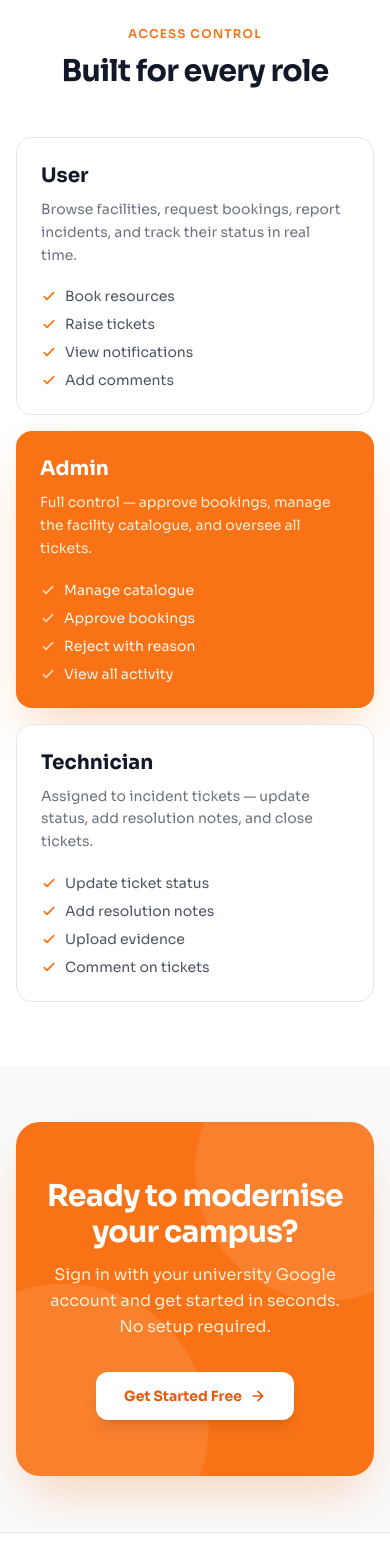
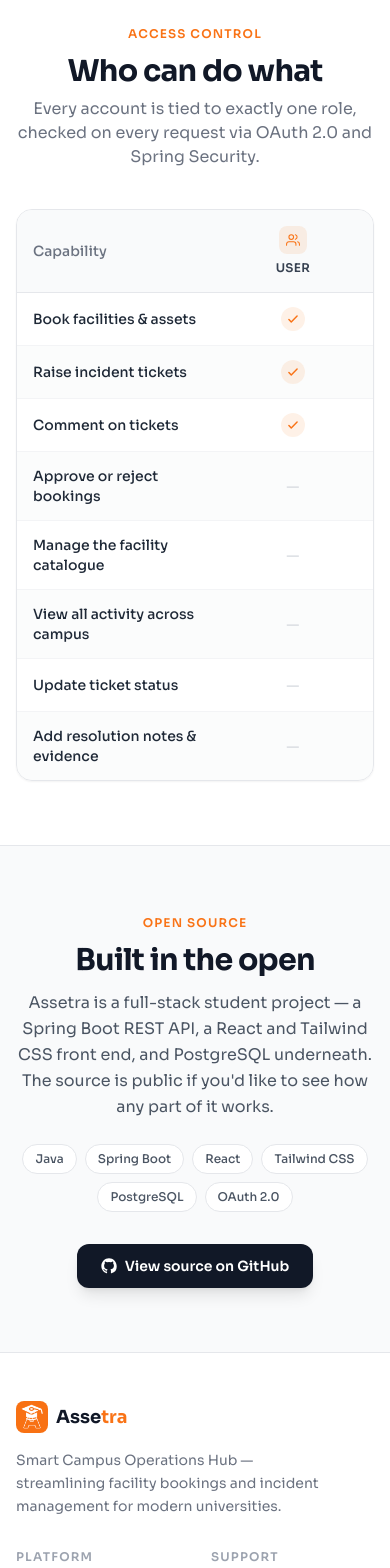
Before and after one commit to ShazminaOudeen/it3030-paf-2026-smart-campus-group07, a React (Vite) app in the folder assetra-frontend/: page / in a window 390 px wide. Shown: the part 4940-6508 px from the top of the page. Built offline with nearby package versions, Linux system fonts and the light colour scheme; no server answers.

Commit message:
fixed ui of homepage

```diff
--- a/assetra-frontend/src/pages/HomePage.jsx
+++ b/assetra-frontend/src/pages/HomePage.jsx
@@ -97,7 +97,17 @@ function IconClock({ className }) {
   );
 }
 
+function IconGitHub({ className }) {
+  return (
+    <svg className={className} viewBox="0 0 24 24" fill="currentColor">
+      <path fillRule="evenodd" clipRule="evenodd" d="M12 .5C5.73.5.5 5.73.5 12c0 5.09 3.29 9.4 7.86 10.93.57.1.78-.25.78-.55 0-.27-.01-1.16-.02-2.1-3.2.7-3.88-1.36-3.88-1.36-.53-1.34-1.29-1.7-1.29-1.7-1.05-.72.08-.7.08-.7 1.17.08 1.78 1.2 1.78 1.2 1.03 1.77 2.71 1.26 3.37.96.1-.75.4-1.26.73-1.55-2.56-.29-5.26-1.28-5.26-5.7 0-1.26.45-2.29 1.19-3.1-.12-.29-.52-1.46.11-3.05 0 0 .97-.31 3.18 1.18a11.06 11.06 0 0 1 5.79 0c2.2-1.49 3.17-1.18 3.17-1.18.64 1.59.24 2.76.12 3.05.74.81 1.19 1.84 1.19 3.1 0 4.43-2.71 5.4-5.29 5.68.42.36.78 1.07.78 2.15 0 1.56-.01 2.81-.01 3.19 0 .3.2.66.79.55A10.52 10.52 0 0 0 23.5 12c0-6.27-5.23-11.5-11.5-11.5Z"/>
+    </svg>
+  );
+}
+
 // ─── data ────────────────────────────────────────────────────────────────────
+
+const TECH_STACK = ["Java", "Spring Boot", "React", "Tailwind CSS", "PostgreSQL", "OAuth 2.0"];
 
 const FEATURES = [
   { icon: IconBuilding, title: "Facilities Catalogue",  desc: "Browse lecture halls, labs, and meeting rooms with real-time availability." },
@@ -140,25 +150,24 @@ const WORKFLOW = [
   { step: "04", title: "Done",    desc: "Attend your session or raise an incident if needed."         },
 ];
 
-const ROLES = [
-  {
-    role: "User",
-    desc: "Browse facilities, request bookings, report incidents, and track their status in real time.",
-    perms: ["Book resources", "Raise tickets", "View notifications", "Add comments"],
-    featured: false,
-  },
-  {
-    role: "Admin",
-    desc: "Full control — approve bookings, manage the facility catalogue, and oversee all tickets.",
-    perms: ["Manage catalogue", "Approve bookings", "Reject with reason", "View all activity"],
-    featured: true,
-  },
-  {
-    role: "Technician",
-    desc: "Assigned to incident tickets — update status, add resolution notes, and close tickets.",
-    perms: ["Update ticket status", "Add resolution notes", "Upload evidence", "Comment on tickets"],
-    featured: false,
-  },
+// Access Control is shown as a real permissions matrix rather than three
+// "pricing tier" cards — it's how RBAC actually gets documented, and it
+// lets someone see at a glance which capability belongs to which role.
+const ROLE_COLUMNS = [
+  { key: "user",       label: "User",       icon: IconUsers  },
+  { key: "admin",      label: "Admin",      icon: IconShield },
+  { key: "technician", label: "Technician", icon: IconTicket },
+];
+
+const CAPABILITIES = [
+  { label: "Book facilities & assets",         access: { user: true,  admin: false, technician: false } },
+  { label: "Raise incident tickets",           access: { user: true,  admin: false, technician: false } },
+  { label: "Comment on tickets",               access: { user: true,  admin: false, technician: true  } },
+  { label: "Approve or reject bookings",       access: { user: false, admin: true,  technician: false } },
+  { label: "Manage the facility catalogue",    access: { user: false, admin: true,  technician: false } },
+  { label: "View all activity across campus",  access: { user: false, admin: true,  technician: false } },
+  { label: "Update ticket status",             access: { user: false, admin: false, technician: true  } },
+  { label: "Add resolution notes & evidence",  access: { user: false, admin: false, technician: true  } },
 ];
 
 // ─── Grayscale campus photo slideshow ─────────────────────────────────────────
@@ -470,29 +479,21 @@ export default function HomePage() {
         }
         .step-num-inner { transition: background 0.3s, border-color 0.3s, transform 0.3s; }
 
-        /* ── role cards ── */
+        /* ── access control matrix (one quiet reveal, not per-row) ── */
         .sr-role {
           opacity: 0;
-          transition: opacity 0.55s ease, transform 0.55s ease;
+          transform: translateY(20px);
+          transition: opacity 0.55s ease, transform 0.55s cubic-bezier(0.22,1,0.36,1);
         }
-        .sr-role:nth-child(1) { transform: translateX(-28px); transition-delay: 0.00s; }
-        .sr-role:nth-child(2) { transform: translateY(28px);  transition-delay: 0.15s; }
-        .sr-role:nth-child(3) { transform: translateX(28px);  transition-delay: 0.30s; }
-        .sr-role.sr-visible   { opacity: 1; transform: none !important; }
+        .sr-role.sr-visible { opacity: 1; transform: translateY(0); }
 
-        /* ── CTA banner ── */
+        /* ── closing sign-in section (same quiet treatment) ── */
         .sr-cta {
           opacity: 0;
-          transform: scale(0.95);
-          transition: opacity 0.6s ease, transform 0.6s cubic-bezier(0.34,1.56,0.64,1);
+          transform: translateY(20px);
+          transition: opacity 0.55s ease, transform 0.55s cubic-bezier(0.22,1,0.36,1);
         }
-        .sr-cta.sr-visible { opacity: 1; transform: scale(1); }
-        @keyframes floatOrb {
-          0%,100% { transform: scale(1);    }
-          50%      { transform: scale(1.15); }
-        }
-        .cta-orb   { animation: floatOrb 6s ease-in-out infinite; }
-        .cta-orb-2 { animation: floatOrb 6s ease-in-out infinite; animation-delay: -3s; }
+        .sr-cta.sr-visible { opacity: 1; transform: translateY(0); }
       `}</style>
 
       {/* ── HERO ─────────────────────────────────────────────────────────── */}
@@ -802,77 +803,124 @@ export default function HomePage() {
         </div>
       </section>
 
-      {/* ── ROLES ────────────────────────────────────────────────────────── */}
+      {/* ── ACCESS CONTROL ───────────────────────────────────────────────── */}
+      {/* A real permissions matrix instead of three "pricing tier" cards —
+         this is how RBAC actually gets documented, and it shows exactly
+         which capability belongs to which role at a glance. */}
       <section id="roles" className="py-16 sm:py-20 lg:py-28 bg-white dark:bg-gray-900 transition-colors">
-        <div className="mx-auto max-w-6xl px-4 sm:px-6 lg:px-8">
-          <div className="text-center mb-12">
+        <div className="mx-auto max-w-4xl px-4 sm:px-6 lg:px-8">
+          <div className="text-center mb-10">
             <span className="text-xs font-semibold uppercase tracking-widest text-orange-500">
               Access Control
             </span>
             <h2 className="mt-2 font-bold text-3xl sm:text-4xl text-gray-900 dark:text-white tracking-tight">
-              Built for every role
+              Who can do what
             </h2>
+            <p className="mt-2 text-gray-500 dark:text-gray-400 max-w-md mx-auto">
+              Every account is tied to exactly one role, checked on every request via OAuth 2.0 and Spring Security.
+            </p>
           </div>
-          <div className="grid grid-cols-1 md:grid-cols-3 gap-4 items-start">
-            {ROLES.map(({ role, desc, perms, featured }) => (
-              <div
-                key={role}
-                className={`sr-role rounded-2xl p-6
-                  ${featured
-                    ? "bg-orange-500 shadow-2xl shadow-orange-500/30 md:scale-[1.02]"
-                    : "bg-white dark:bg-gray-900 border border-gray-200 dark:border-gray-800 hover:-translate-y-1 transition-transform duration-300"
-                  }`}
-              >
-                <h3 className={`font-bold text-xl mb-2
-                  ${featured ? "text-white" : "text-gray-900 dark:text-white"}`}>
-                  {role}
-                </h3>
-                <p className={`text-sm leading-relaxed mb-5
-                  ${featured ? "text-orange-100" : "text-gray-500 dark:text-gray-400"}`}>
-                  {desc}
-                </p>
-                <ul className="space-y-2">
-                  {perms.map((p) => (
-                    <li key={p} className="flex items-center gap-2 text-sm">
-                      <IconCheck className={`h-4 w-4 flex-shrink-0
-                        ${featured ? "text-orange-200" : "text-orange-500"}`}/>
-                      <span className={featured ? "text-orange-50" : "text-gray-600 dark:text-gray-300"}>
-                        {p}
-                      </span>
-                    </li>
+
+          <div className="sr-role rounded-2xl border border-gray-200 dark:border-gray-800 shadow-sm overflow-hidden">
+            <div className="overflow-x-auto">
+              <table className="w-full min-w-[560px] border-collapse text-sm">
+                <thead>
+                  <tr className="bg-gray-50 dark:bg-white/[0.03] border-b border-gray-200 dark:border-gray-800">
+                    <th className="text-left font-medium text-gray-500 dark:text-gray-400 py-4 px-4 sm:px-6">
+                      Capability
+                    </th>
+                    {ROLE_COLUMNS.map(({ key, label, icon: Icon }) => (
+                      <th key={key} className="py-4 px-4 sm:px-6 w-28">
+                        <div className="flex flex-col items-center gap-1.5">
+                          <span className="flex h-7 w-7 items-center justify-center rounded-lg bg-orange-500/10">
+                            <Icon className="h-3.5 w-3.5 text-orange-500" />
+                          </span>
+                          <span className="text-xs font-semibold uppercase tracking-wide text-gray-700 dark:text-gray-300">
+                            {label}
+                          </span>
+                        </div>
+                      </th>
+                    ))}
+                  </tr>
+                </thead>
+                <tbody>
+                  {CAPABILITIES.map(({ label, access }, i) => (
+                    <tr
+                      key={label}
+                      className={`border-b border-gray-100 dark:border-gray-800/60 last:border-b-0
+                        hover:bg-orange-500/[0.03] transition-colors duration-150
+                        ${i % 2 === 1 ? "bg-gray-50/60 dark:bg-white/[0.015]" : ""}`}
+                    >
+                      <td className="py-3.5 px-4 sm:px-6 font-medium text-gray-800 dark:text-gray-200">
+                        {label}
+                      </td>
+                      {ROLE_COLUMNS.map(({ key }) => (
+                        <td key={key} className="py-3.5 px-4 sm:px-6">
+                          <div className="flex items-center justify-center">
+                            {access[key] ? (
+                              <span className="flex h-6 w-6 items-center justify-center rounded-full bg-orange-500/10">
+                                <IconCheck className="h-3.5 w-3.5 text-orange-500" />
+                              </span>
+                            ) : (
+                              <span className="text-gray-300 dark:text-gray-700">—</span>
+                            )}
+                          </div>
+                        </td>
+                      ))}
+                    </tr>
                   ))}
-                </ul>
-              </div>
-            ))}
+                </tbody>
+              </table>
+            </div>
           </div>
         </div>
       </section>
 
-      {/* ── CTA BANNER ───────────────────────────────────────────────────── */}
-      <section id="cta" className="py-14 sm:py-16 lg:py-20 bg-gray-50 dark:bg-gray-950 transition-colors">
-        <div className="mx-auto max-w-6xl px-4 sm:px-6 lg:px-8">
-          <div className="sr-cta relative overflow-hidden rounded-3xl
-                          bg-orange-500 px-6 sm:px-8 py-14 sm:py-16 text-center
-                          shadow-2xl shadow-orange-500/30">
-            <div className="cta-orb   absolute -top-20  -right-20 w-64 h-64 rounded-full bg-white/10 pointer-events-none"/>
-            <div className="cta-orb-2 absolute -bottom-20 -left-20 w-64 h-64 rounded-full bg-white/10 pointer-events-none"/>
+      {/* ── OPEN SOURCE ──────────────────────────────────────────────────── */}
+      {/* Closes the page with something that isn't a repeat of the hero's
+         sign-in / browse actions: the real tech stack this was built with,
+         and a link to the actual public repo. */}
+      <section
+        id="open-source"
+        className="py-16 sm:py-20 lg:py-24 bg-gray-50 dark:bg-gray-950 transition-colors border-t border-gray-200 dark:border-gray-800"
+      >
+        <div className="sr-cta mx-auto max-w-2xl px-4 sm:px-6 lg:px-8 text-center">
+          <span className="text-xs font-semibold uppercase tracking-widest text-orange-500">
+            Open Source
+          </span>
+          <h2 className="mt-2 font-bold text-3xl sm:text-4xl text-gray-900 dark:text-white tracking-tight mb-3">
+            Built in the open
+          </h2>
+          <p className="text-gray-600 dark:text-gray-400 leading-relaxed max-w-lg mx-auto mb-6">
+            Assetra is a full-stack student project — a Spring Boot REST API,
+            a React and Tailwind CSS front end, and PostgreSQL underneath.
+            The source is public if you'd like to see how any part of it works.
+          </p>
 
-            <h2 className="relative font-bold text-3xl sm:text-4xl text-white mb-3 tracking-tight">
-              Ready to modernise your campus?
-            </h2>
-            <p className="relative text-orange-100 max-w-md mx-auto mb-8 leading-relaxed">
-              Sign in with your university Google account and get started in seconds. No setup required.
-            </p>
-            <Link
-              to="/login"
-              className="relative inline-flex items-center gap-2 px-7 py-3.5 rounded-xl
-                         bg-white text-orange-600 font-bold text-sm
-                         shadow-lg hover:shadow-xl hover:scale-[1.03]
-                         transition-all duration-200"
-            >
-              Get Started Free <IconArrow className="h-4 w-4"/>
-            </Link>
+          <div className="flex flex-wrap items-center justify-center gap-2 mb-8">
+            {TECH_STACK.map((t) => (
+              <span
+                key={t}
+                className="px-3 py-1.5 rounded-full border border-gray-200 dark:border-gray-800
+                           bg-white dark:bg-white/5 text-xs font-medium text-gray-600 dark:text-gray-300"
+              >
+                {t}
+              </span>
+            ))}
           </div>
+
+          <a
+            href="https://github.com/ShazminaOudeen/it3030-paf-2026-smart-campus-group07"
+            target="_blank"
+            rel="noopener noreferrer"
+            className="inline-flex items-center gap-2 px-6 py-3 rounded-xl
+                       bg-gray-900 hover:bg-black dark:bg-white dark:hover:bg-gray-100
+                       text-white dark:text-gray-900 text-sm font-semibold
+                       shadow-lg hover:scale-[1.03] transition-all duration-200"
+          >
+            <IconGitHub className="h-4 w-4" />
+            View source on GitHub
+          </a>
         </div>
       </section>
 
```
